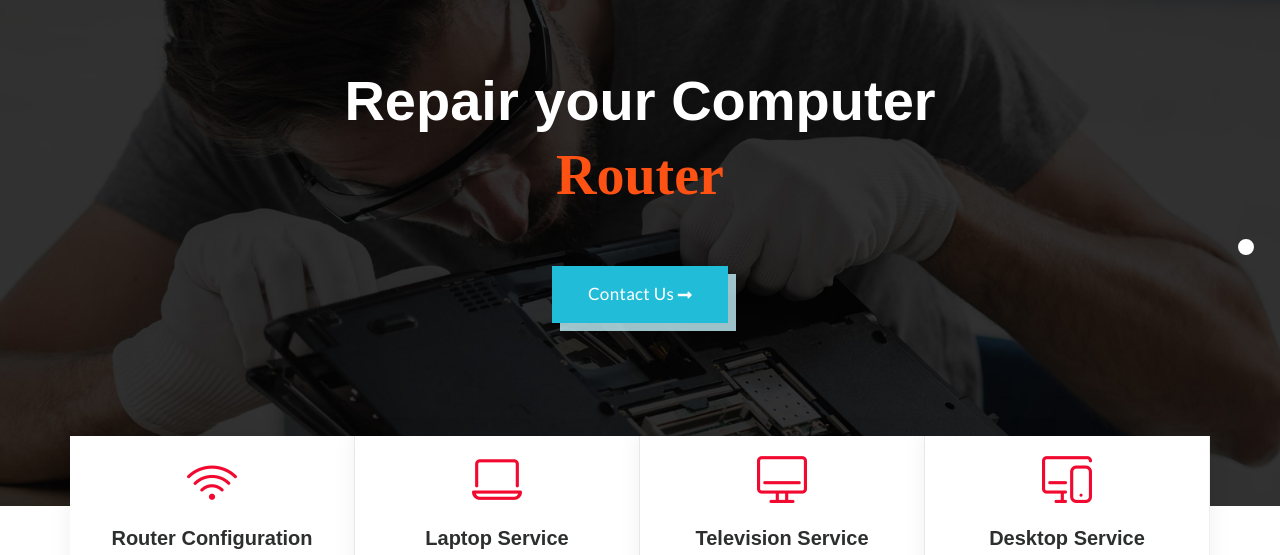
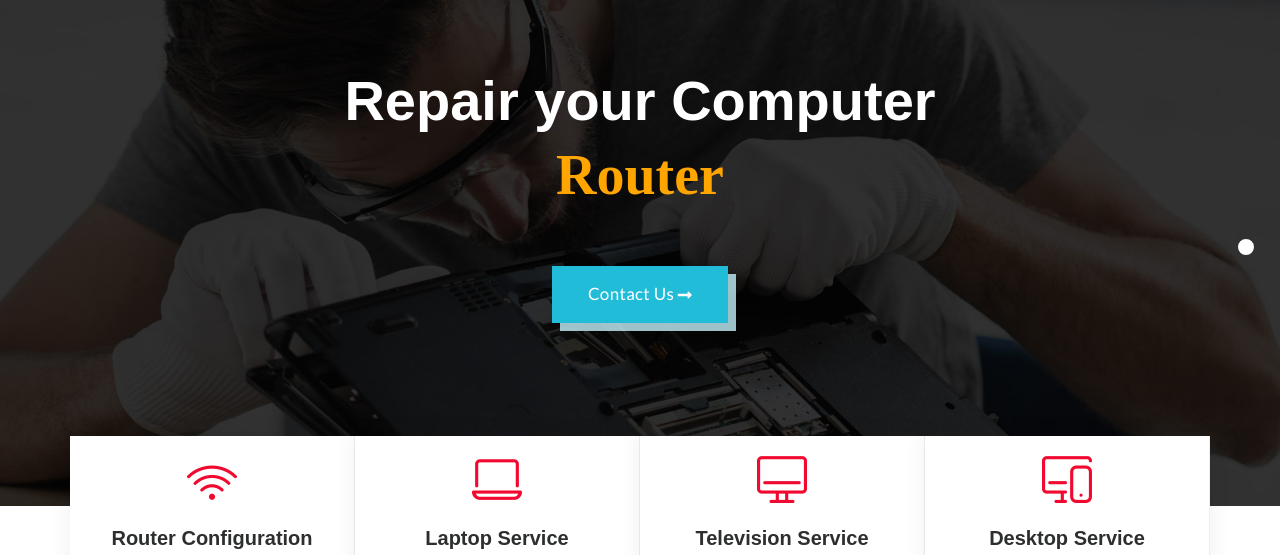
Before and after one commit to hansdamanoj/mygeeks, a plain HTML site: page index.html in a window 1280 px wide. Shown: the part 188-743 px from the top of the page. Drawn offline with Linux system fonts and the light colour scheme; files whose address does not match are found by name; a web font is replaced by a local one.

Commit message:
Update style.css

```diff
--- a/css/style.css
+++ b/css/style.css
@@ -4021,7 +4021,7 @@ h2.slider-one__title.wordCarousel {
 }
 .owl-item .wordCarousel div li {
 	font-family: Serif;
-	color: #fe5214;
+	color: #FFA500;
 	font-weight: 700;
 	padding: 0 10px;
 	height: 45px;
```
